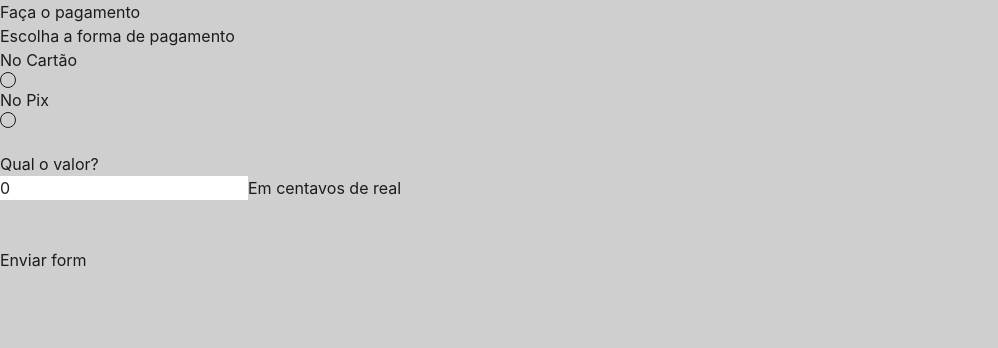
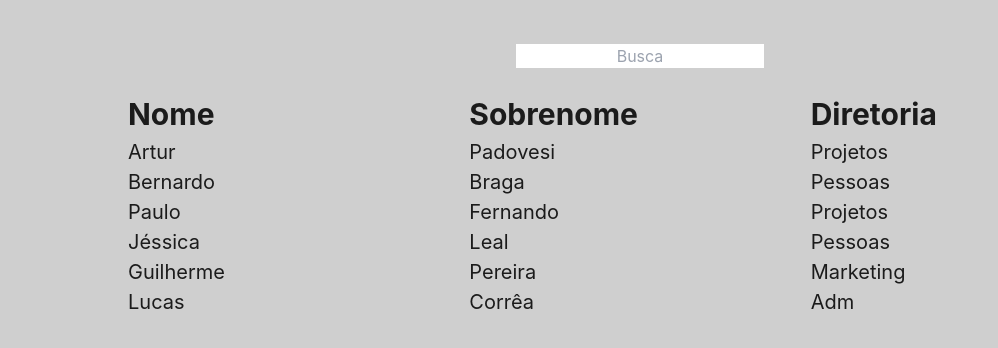
Before and after one commit to StructCE/our-react-components, a React (Vite) app: page / in a window 1280 px wide. Shown: the top 348 px of the page, without its empty margins (0-998 px from the left). Built offline with nearby package versions, Linux system fonts and the light colour scheme.

Commit message:
Filter example 1

```diff
--- a/src/App.tsx
+++ b/src/App.tsx
@@ -1,7 +1,7 @@
-import { RadioInputExample2 } from "./components/RadioInput/example2";
+import { FilterExample } from "./components/FilterByFields/example/example";
 
 function App() {
-  return <RadioInputExample2 />;
+  return <FilterExample />;
 }
 
 export default App;
--- /dev/null
+++ b/src/components/FilterByFields/example/example.tsx
@@ -0,0 +1,5 @@
+import { FilterByFields } from "./index";
+
+export function FilterExample() {
+  return <FilterByFields></FilterByFields>;
+}
--- /dev/null
+++ b/src/components/FilterByFields/example/index.tsx
@@ -0,0 +1,51 @@
+import React, { useState } from "react";
+import { Users } from "../users";
+
+type User = {
+  nome: string;
+  sobrenome: string;
+  diretoria: string;
+  id: number;
+};
+
+export function FilterByFields() {
+  const [query, setQuery] = useState("");
+
+  const search = (data: User[]): User[] => {
+    return data.filter(
+      (item: User) =>
+        item.nome.toLowerCase().includes(query) ||
+        item.sobrenome.toLowerCase().includes(query) ||
+        item.diretoria.toLowerCase().includes(query)
+    );
+  };
+
+  return (
+    <>
+      <input
+        className="m-auto mt-11 flex text-center"
+        placeholder="Busca"
+        onChange={(e) => setQuery(e.target.value)}
+      />
+      <br />
+      <table className="flex flex-col items-center m-auto">
+        <thead className="w-[80%]">
+          <tr className="flex text-[30px]">
+            <th className="flex flex-1">Nome</th>
+            <th className="flex flex-1">Sobrenome</th>
+            <th className="flex flex-1">Diretoria</th>
+          </tr>
+        </thead>
+        <tbody className="w-[80%]">
+          {search(Users).map((item) => (
+            <tr className="flex text-[20px]" key={item.id}>
+              <td className="flex-1">{item.nome}</td>
+              <td className="flex-1">{item.sobrenome}</td>
+              <td className="flex-1">{item.diretoria}</td>
+            </tr>
+          ))}
+        </tbody>
+      </table>
+    </>
+  );
+}
--- /dev/null
+++ b/src/components/FilterByFields/users.tsx
@@ -0,0 +1,38 @@
+export const Users = [
+  {
+    id: 1,
+    nome: "Artur",
+    sobrenome: "Padovesi",
+    diretoria: "Projetos",
+  },
+  {
+    id: 2,
+    nome: "Bernardo",
+    sobrenome: "Braga",
+    diretoria: "Pessoas",
+  },
+  {
+    id: 3,
+    nome: "Paulo",
+    sobrenome: "Fernando",
+    diretoria: "Projetos",
+  },
+  {
+    id: 4,
+    nome: "Jéssica",
+    sobrenome: "Leal",
+    diretoria: "Pessoas",
+  },
+  {
+    id: 5,
+    nome: "Guilherme",
+    sobrenome: "Pereira",
+    diretoria: "Marketing",
+  },
+  {
+    id: 6,
+    nome: "Lucas",
+    sobrenome: "Corrêa",
+    diretoria: "Adm",
+  },
+];
```
